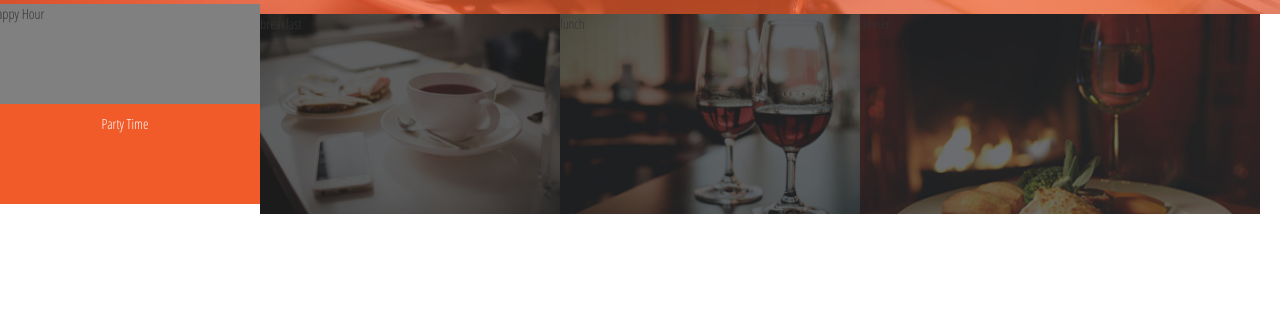
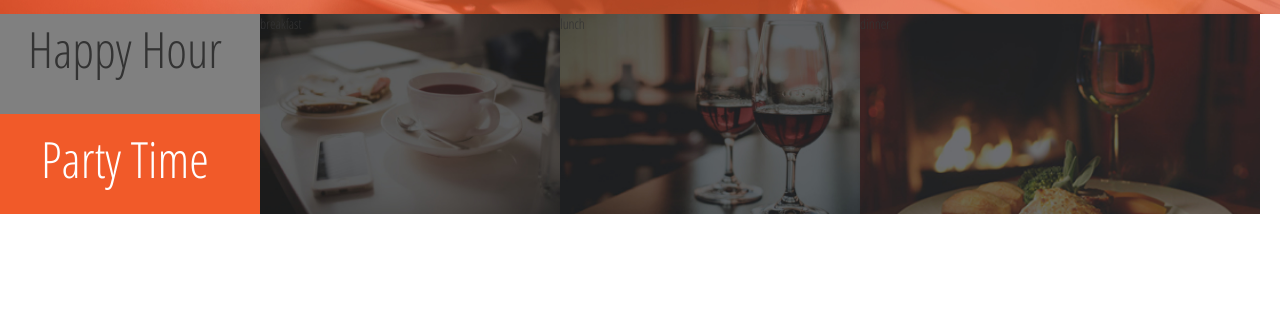
Before and after one commit to africanbushman/anita-s-kitchen, a plain HTML site: page index.html in a window 1280 px wide. Shown: the part 433-744 px from the top of the page. Drawn offline with Linux system fonts and the light colour scheme.

Commit message:
Fix alignment problems in foodtop section in index.html

```diff
--- a/css/styles.css
+++ b/css/styles.css
@@ -137,10 +137,14 @@ div#seven {
 #hour {
   background-color: grey;
   height: 100px;
+  text-align: center;
+  font-size: 50px;
+  margin-top: 10px;
 }
 #party {
   background-color:#F15A29;
   height: 100px;
+  font-size: 50px;
 
 }
 #row-box {
```
